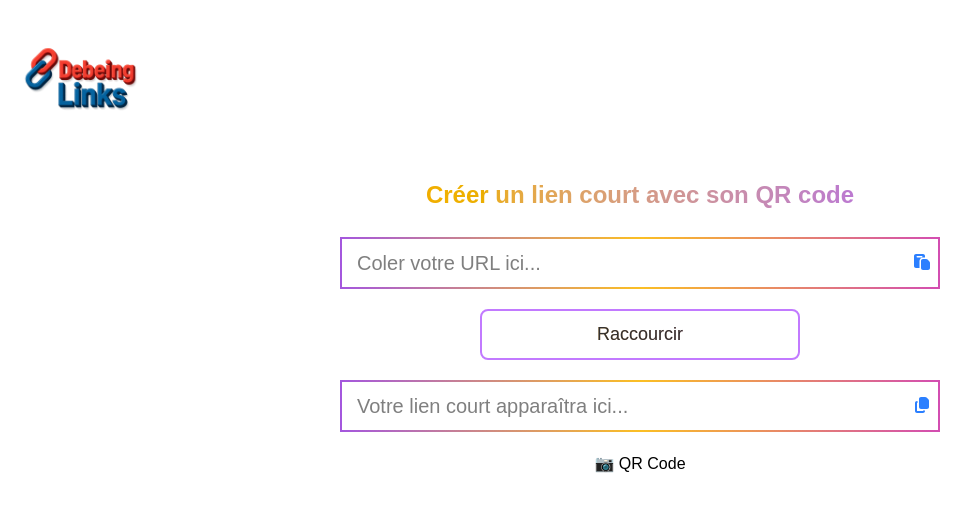
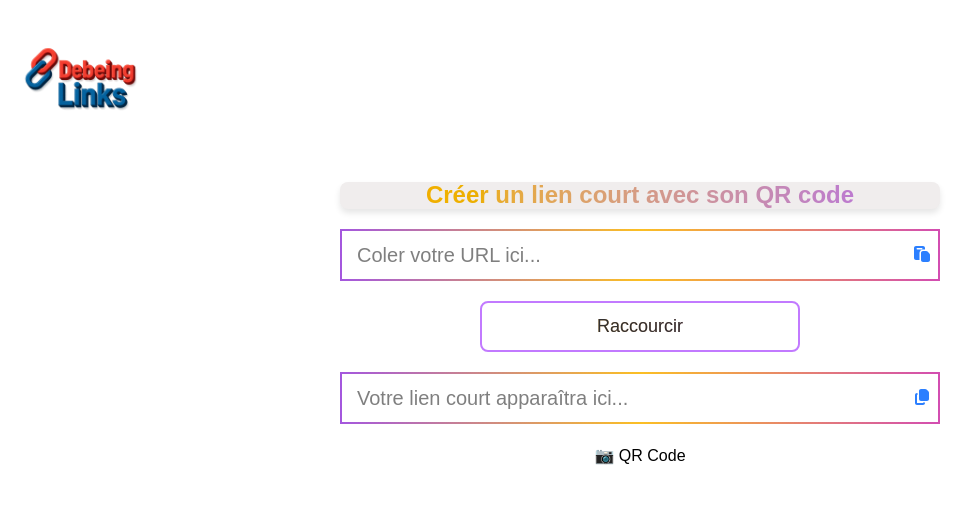
Before and after one commit to Debeing/Site-Web-de-raccourcissement-de-liens, a React (Vite) app: page / in a window 1280 px wide. Shown: the top 512 px of the page, without its empty margins (0-979 px from the left). Built offline with nearby package versions, Linux system fonts and the light colour scheme.

Commit message:
Fin projet

```diff
--- a/src/App.tsx
+++ b/src/App.tsx
@@ -65,7 +65,7 @@ function App() {
       </nav>
       <div className="w-200 h-100 eric mt-[-25px] mx-auto rounded-lg flex justify-center items-center">
         <div className="">
-          <div className="bg-white px-2 py-2">
+          <div className="bg ">
             <h1 className="text-xl sm:text-3xl md:text-4xl font-bold animate-gradient bg-gradient-to-r from-pink-500 via-yellow-500 to-purple-500 bg-clip-text text-transparent break-words">
               Créer un lien court avec son QR code
             </h1>
--- a/src/index.css
+++ b/src/index.css
@@ -57,6 +57,11 @@ h1 {
   width: 150px;
   height: 150px ;
 }
+.bg {
+  background-color: rgb(240, 237, 237);
+  border-radius: 8px;
+  box-shadow: 0 4px 6px rgba(0, 0, 0, 0.1);
+}
 body {
   font-family: "Poppins", sans-serif;
 }
```
